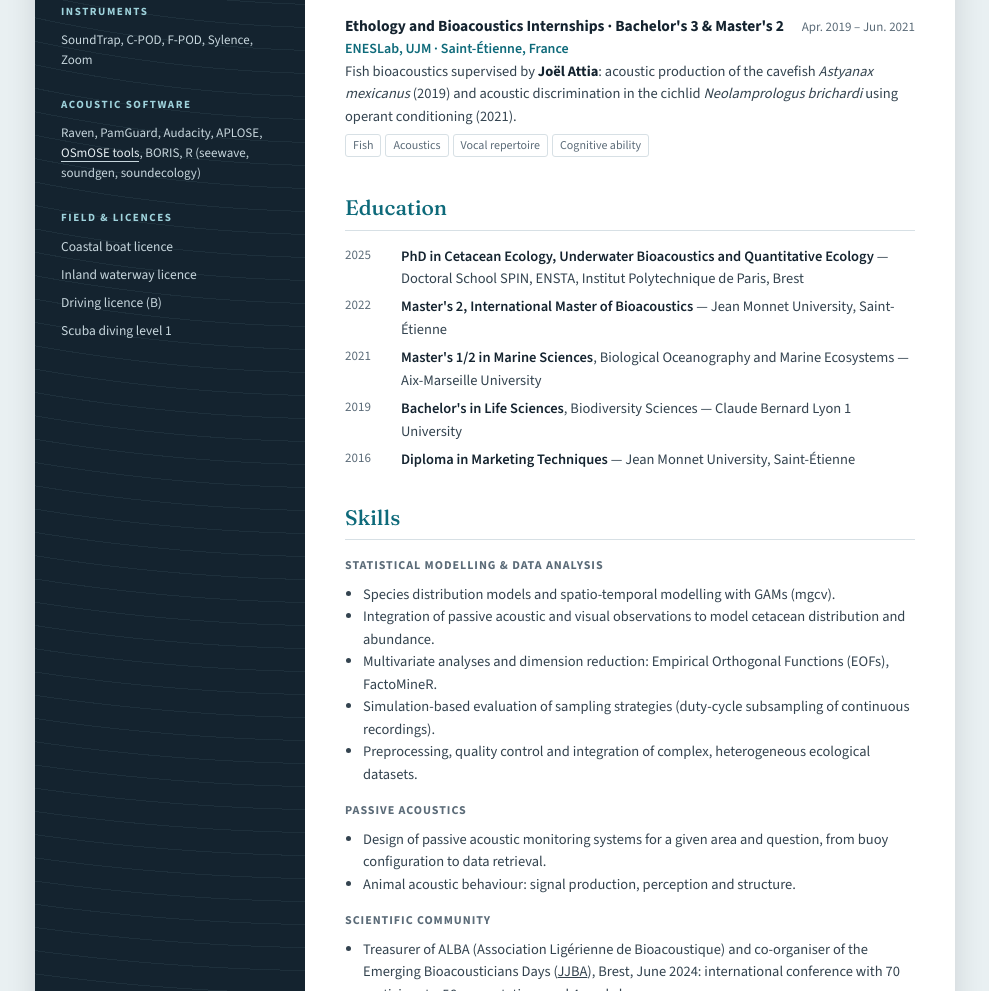
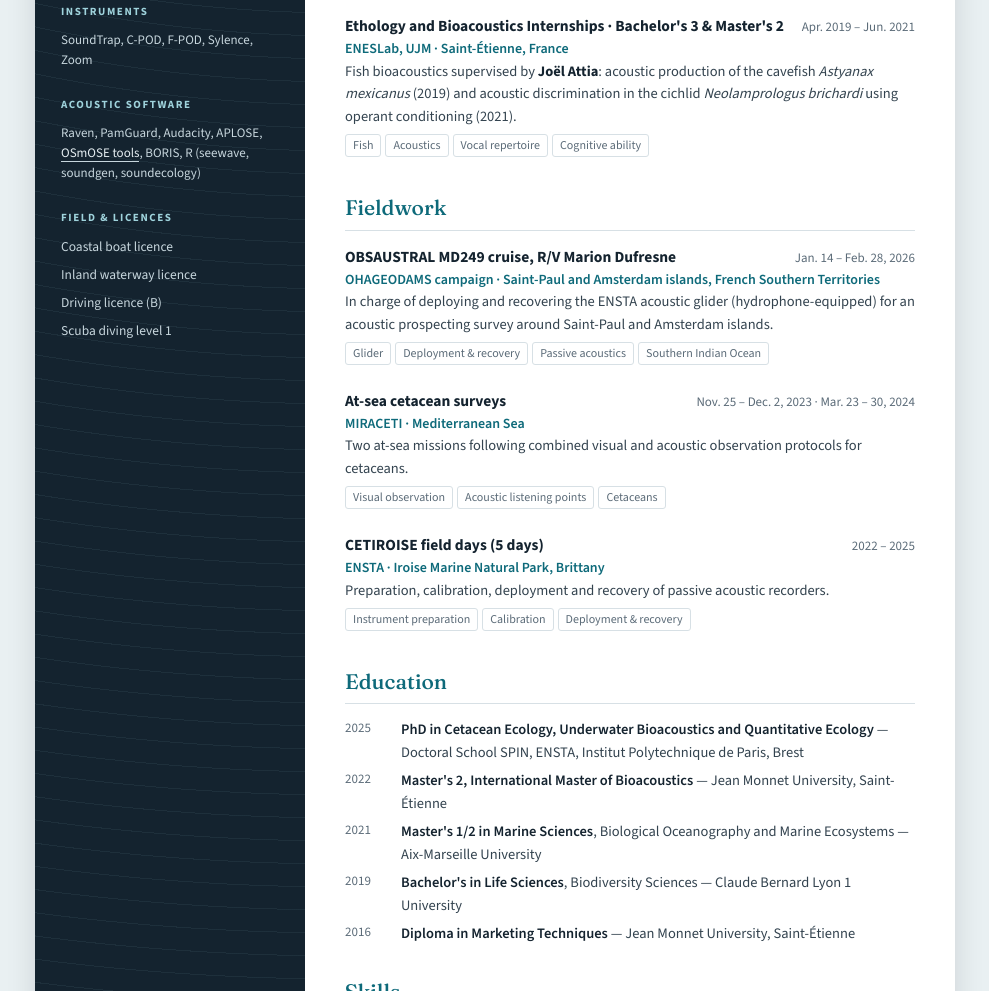
Before and after one commit to MathildeMichel/MathildeMichel, a plain HTML site: page index.html in a window 1280 px wide. Shown: the part 1133-2124 px from the top of the page, without its empty margins (145-1134 px from the left). Drawn offline with nearby package versions, Linux system fonts and the light colour scheme.

Commit message:
Add files via upload

```diff
--- a/index.html
+++ b/index.html
@@ -189,6 +189,26 @@
       <div class="chips"><span class="chip">Fish</span><span class="chip">Acoustics</span><span class="chip">Vocal repertoire</span><span class="chip">Cognitive ability</span></div>
     </div>
 
+    <h2>Fieldwork</h2>
+    <div class="item">
+      <div class="item-head"><h3>OBSAUSTRAL MD249 cruise, R/V Marion Dufresne</h3><span class="date">Jan. 14 – Feb. 28, 2026</span></div>
+      <div class="org">OHAGEODAMS campaign · Saint-Paul and Amsterdam islands, French Southern Territories</div>
+      <p>In charge of deploying and recovering the ENSTA acoustic glider (hydrophone-equipped) for an acoustic prospecting survey around Saint-Paul and Amsterdam islands.</p>
+      <div class="chips"><span class="chip">Glider</span><span class="chip">Deployment &amp; recovery</span><span class="chip">Passive acoustics</span><span class="chip">Southern Indian Ocean</span></div>
+    </div>
+    <div class="item">
+      <div class="item-head"><h3>At-sea cetacean surveys</h3><span class="date">Nov. 25 – Dec. 2, 2023 · Mar. 23 – 30, 2024</span></div>
+      <div class="org">MIRACETI · Mediterranean Sea</div>
+      <p>Two at-sea missions following combined visual and acoustic observation protocols for cetaceans.</p>
+      <div class="chips"><span class="chip">Visual observation</span><span class="chip">Acoustic listening points</span><span class="chip">Cetaceans</span></div>
+    </div>
+    <div class="item">
+      <div class="item-head"><h3>CETIROISE field days (5 days)</h3><span class="date">2022 – 2025</span></div>
+      <div class="org">ENSTA · Iroise Marine Natural Park, Brittany</div>
+      <p>Preparation, calibration, deployment and recovery of passive acoustic recorders.</p>
+      <div class="chips"><span class="chip">Instrument preparation</span><span class="chip">Calibration</span><span class="chip">Deployment &amp; recovery</span></div>
+    </div>
+
     <h2>Education</h2>
     <div class="edu">
       <span class="date">2025</span><span><b>PhD in Cetacean Ecology, Underwater Bioacoustics and Quantitative Ecology</b> — Doctoral School SPIN, ENSTA, Institut Polytechnique de Paris, Brest</span>
```
